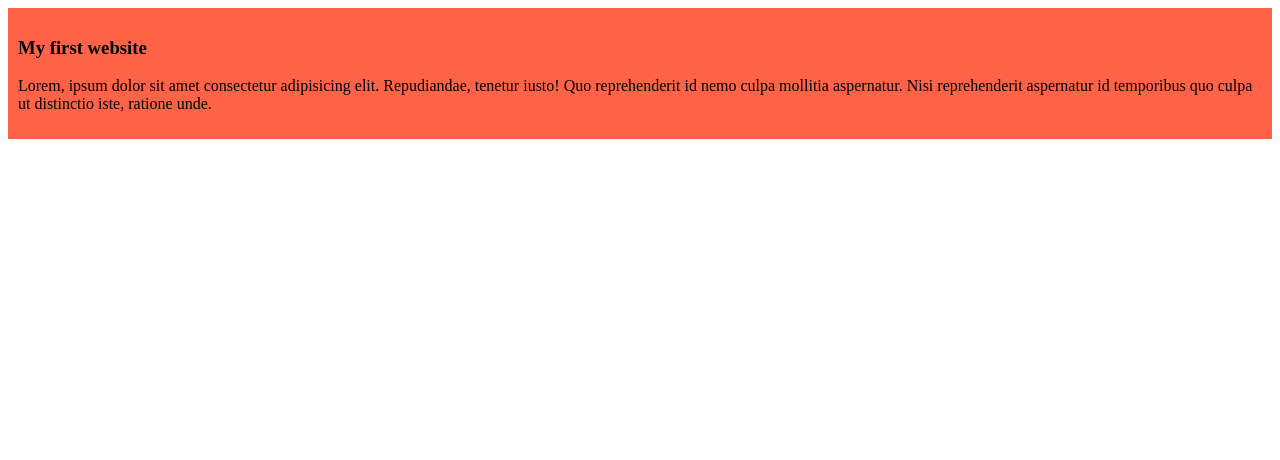
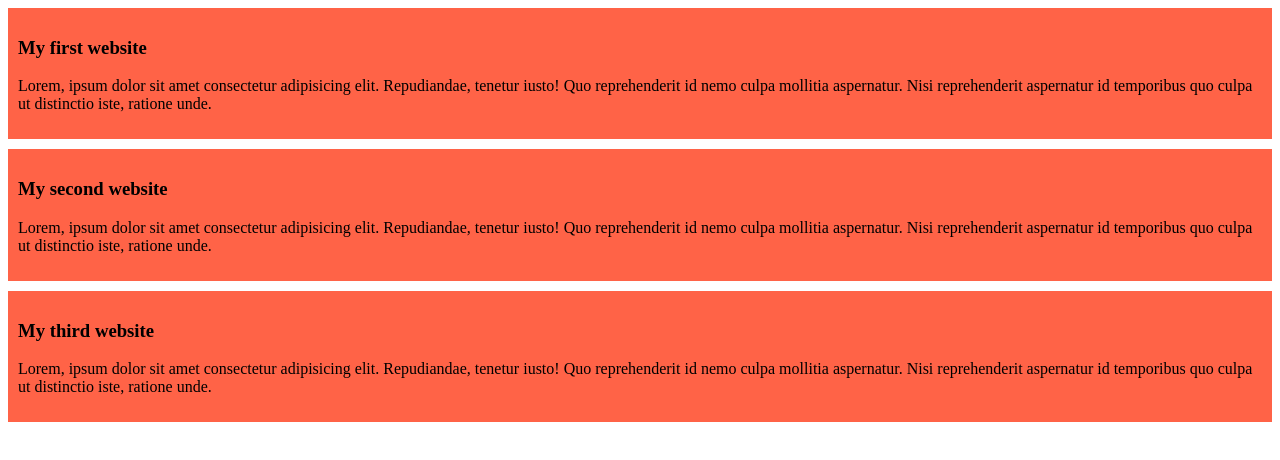
Before and after one commit to MARS-CSE/My-first-repo, a plain HTML site: page index.html in a window 1280 px wide. Drawn offline with Linux system fonts and the light colour scheme.

Commit message:
added the sencond and the third blog

```diff
--- a/index.html
+++ b/index.html
@@ -11,6 +11,14 @@
         <h3>My first website   </h3>
         <p>Lorem, ipsum dolor sit amet consectetur adipisicing elit. Repudiandae, tenetur iusto! Quo reprehenderit id nemo culpa mollitia aspernatur. Nisi reprehenderit aspernatur id temporibus quo culpa ut distinctio iste, ratione unde.</p>
     </div>
+    <div>
+        <h3>My second website   </h3>
+        <p>Lorem, ipsum dolor sit amet consectetur adipisicing elit. Repudiandae, tenetur iusto! Quo reprehenderit id nemo culpa mollitia aspernatur. Nisi reprehenderit aspernatur id temporibus quo culpa ut distinctio iste, ratione unde.</p>
+    </div>
+    <div>
+        <h3>My third website   </h3>
+        <p>Lorem, ipsum dolor sit amet consectetur adipisicing elit. Repudiandae, tenetur iusto! Quo reprehenderit id nemo culpa mollitia aspernatur. Nisi reprehenderit aspernatur id temporibus quo culpa ut distinctio iste, ratione unde.</p>
+    </div>
 
 </body>
 </html>
--- a/styles/blog.css
+++ b/styles/blog.css
@@ -1,4 +1,5 @@
 div{
     background-color: tomato;
     padding: 10px;
+    margin-bottom: 10px;
 }
```
